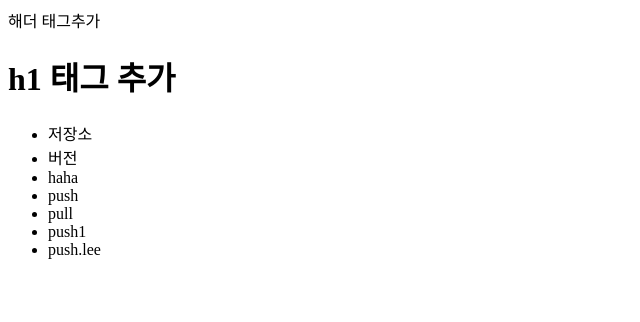
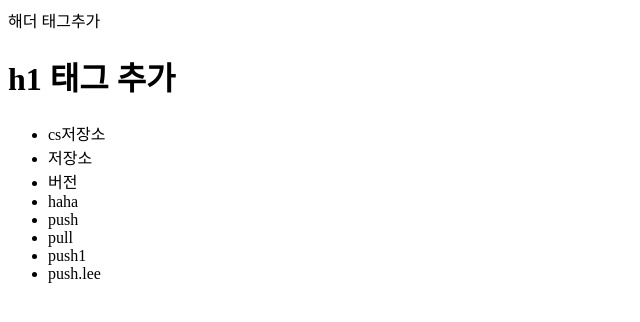
Before and after one commit to rmsdnjs909/test12, a plain HTML site: page index.html in a window 1280 px wide. Shown: the whole page, without its empty margins (0-640 px from the left). Drawn offline with Linux system fonts and the light colour scheme.

Commit message:
cs추가

```diff
--- a/index.html
+++ b/index.html
@@ -8,6 +8,7 @@
 
         <h1>h1 태그 추가</h1>
         <ul>
+                <li>cs저장소</li>
                 <li>저장소</li>
                 <li>버전</li>
                 <li>haha</li>
@@ -18,6 +19,8 @@
 
 
 
+
+
         </ul>
     </body>
 </html>
```
